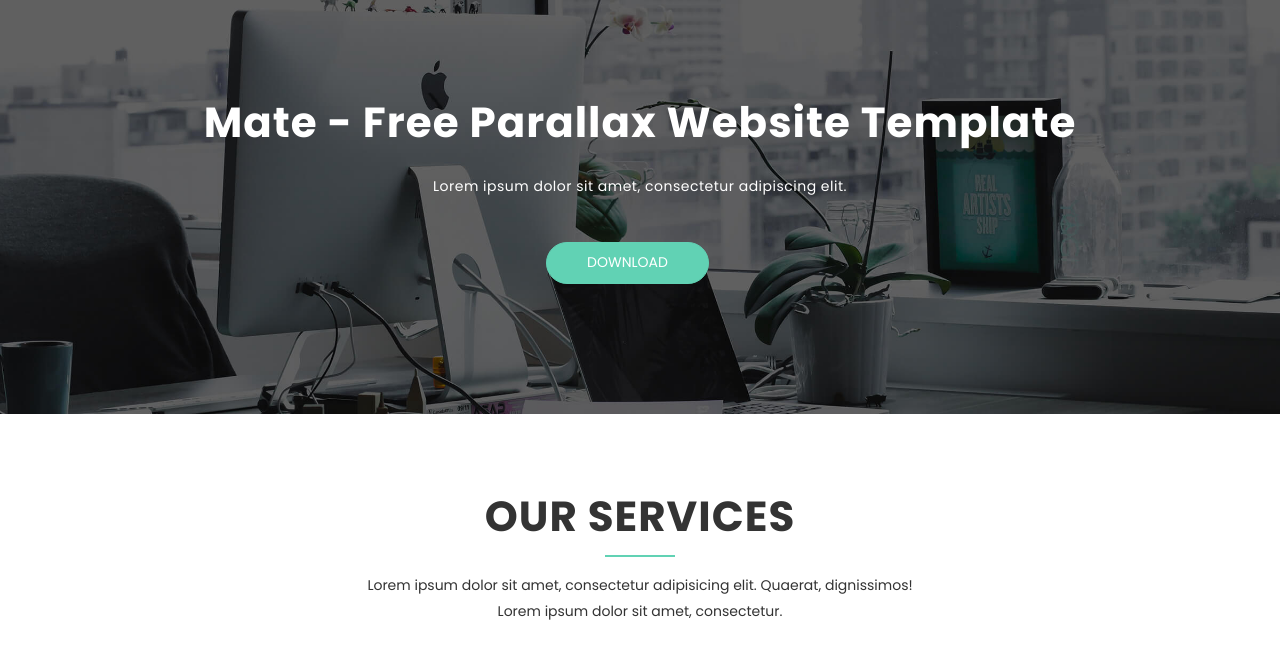
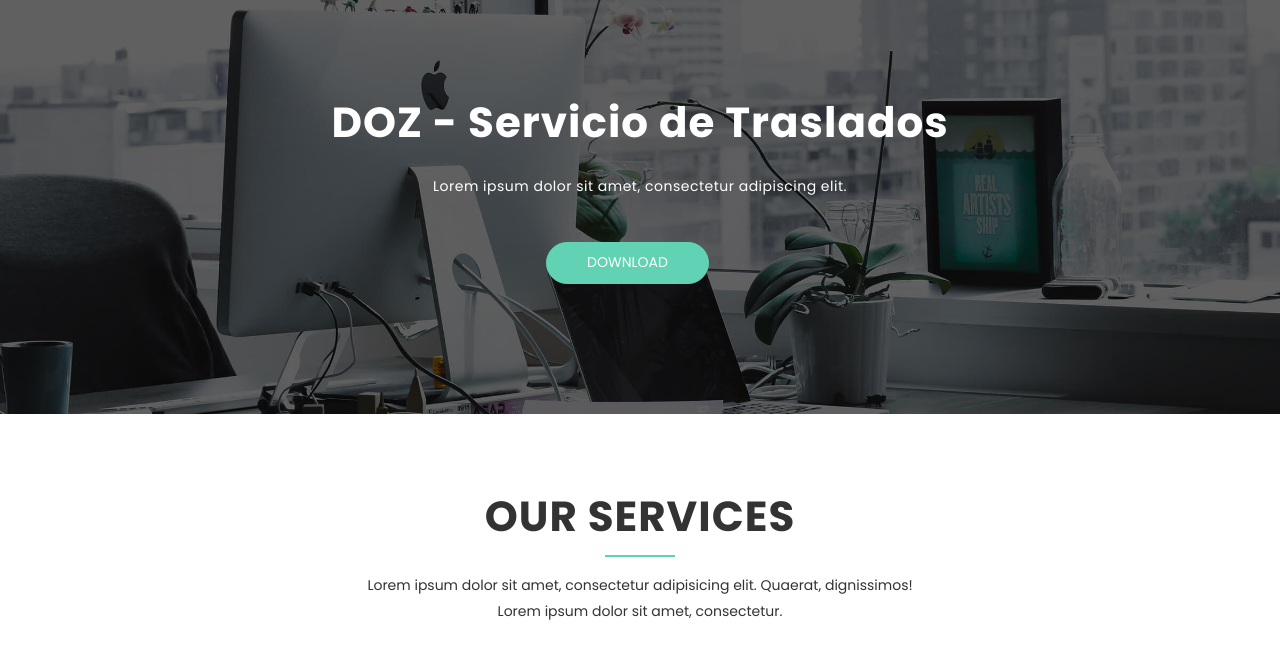
Before and after one commit to EzeZucchiatti/DOZ, a plain HTML site: page index.html in a window 1280 px wide. Shown: the part 100-761 px from the top of the page. Drawn offline with Linux system fonts and the light colour scheme.

Commit message:
Cambio de titulo

```diff
--- a/index.html
+++ b/index.html
@@ -102,7 +102,7 @@
         <div class="row justify-content-md-center">
           <div class="col-md-10">
             <div class="contents text-center">
-              <h1 class="wow fadeInDown" data-wow-duration="1000ms" data-wow-delay="0.3s">Mate - Free Parallax Website Template</h1>
+              <h1 class="wow fadeInDown" data-wow-duration="1000ms" data-wow-delay="0.3s">DOZ - Servicio de Traslados</h1>
               <p class="lead  wow fadeIn" data-wow-duration="1000ms" data-wow-delay="400ms">Lorem ipsum dolor sit amet, consectetur adipiscing elit. </p>
               <a href="#" class="btn btn-common wow fadeInUp" data-wow-duration="1000ms" data-wow-delay="400ms">Download</a>
             </div>
```
